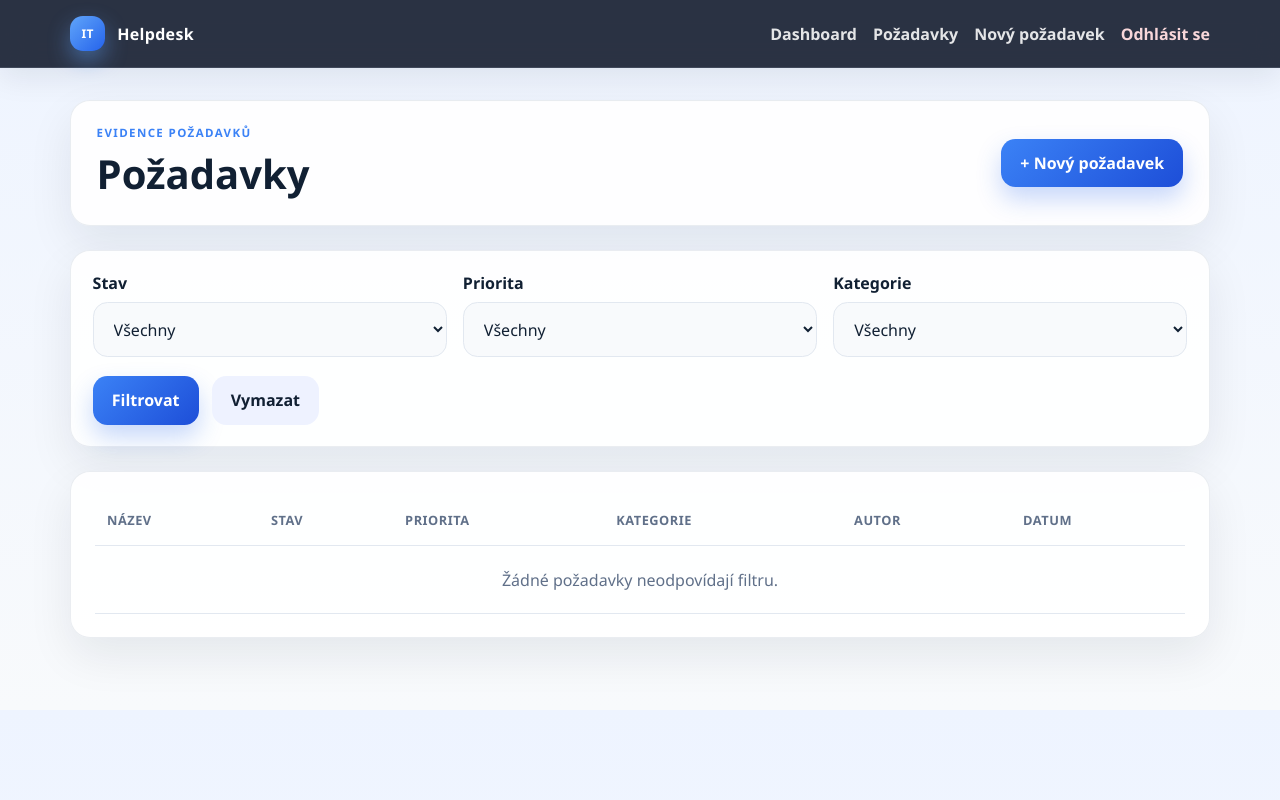
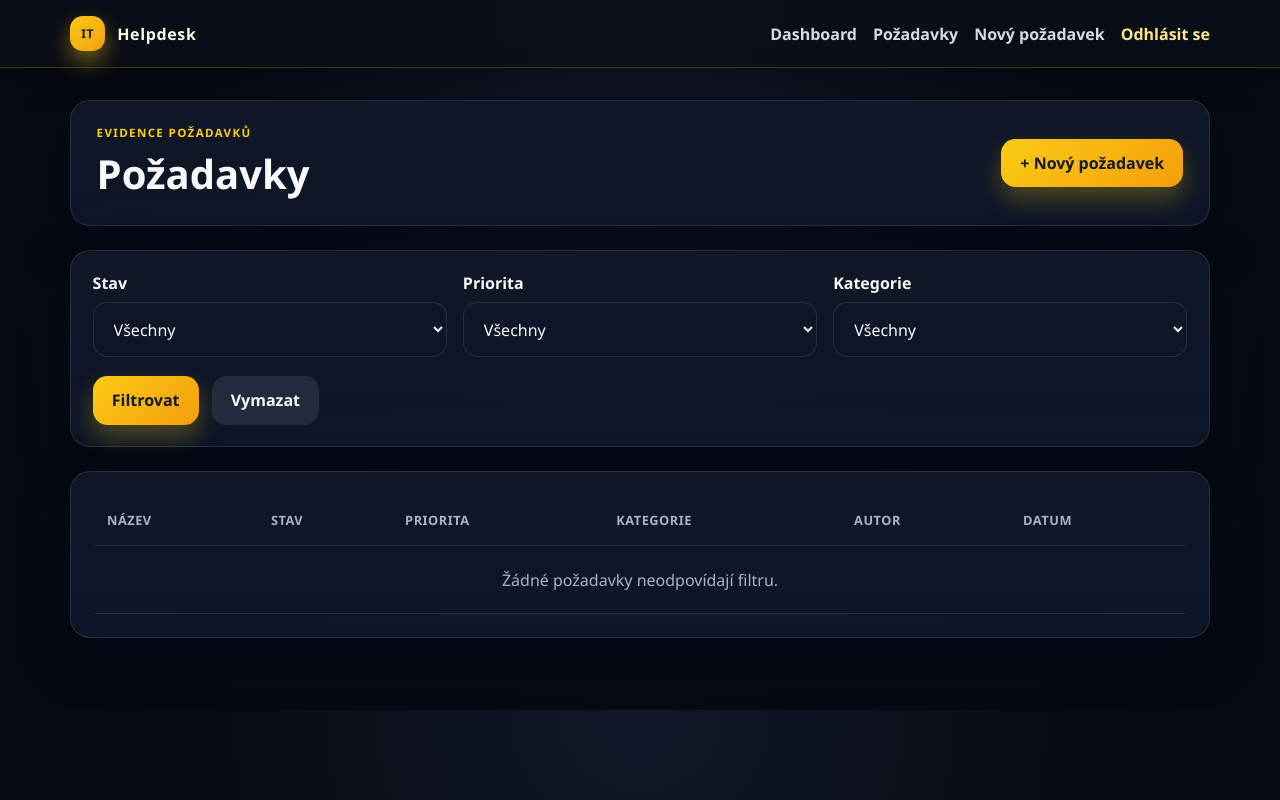
Before and after one commit to dsit2324/maturitni_projekt, a Django app: page /tickets/ in a window 1280 px wide. Run offline with Django 5.2, Linux system fonts and the light colour scheme; a user stored in the database is signed in; data comes from the database, SQL or seed files in the repository; data that the repository does not hold is empty.

Commit message:
Update helpdesk styles

```diff
--- a/static/css/styles.css
+++ b/static/css/styles.css
@@ -1,17 +1,18 @@
 :root {
-    --bg: #f4f7fb;
-    --panel: rgba(255, 255, 255, 0.9);
-    --panel-strong: #ffffff;
-    --ink: #112033;
-    --muted: #607089;
-    --line: #e2e8f0;
-    --primary: #3b82f6;
-    --primary-dark: #1d4ed8;
-    --primary-soft: #dbeafe;
-    --success: #10b981;
-    --warning: #f59e0b;
-    --danger: #ef4444;
-    --shadow: 0 18px 45px rgba(15, 23, 42, 0.08);
+    --bg: #070b14;
+    --bg-2: #0f172a;
+    --panel: rgba(15, 23, 42, 0.88);
+    --panel-strong: #111827;
+    --ink: #f8fafc;
+    --muted: #a5b4c9;
+    --line: rgba(148, 163, 184, 0.18);
+    --primary: #facc15;
+    --primary-dark: #f59e0b;
+    --primary-soft: rgba(250, 204, 21, 0.18);
+    --success: #34d399;
+    --warning: #fbbf24;
+    --danger: #f87171;
+    --shadow: 0 18px 45px rgba(2, 6, 23, 0.55);
     --radius: 20px;
 }
 
@@ -26,7 +27,7 @@ html {
 body {
     margin: 0;
     font-family: "Segoe UI", Tahoma, Geneva, Verdana, sans-serif;
-    background: linear-gradient(180deg, #eef4ff 0%, #f8fafc 100%);
+    background: radial-gradient(circle at top, #111827 0%, var(--bg) 45%, #050a12 100%);
     color: var(--ink);
 }
 
@@ -35,7 +36,7 @@ img {
 }
 
 a {
-    color: var(--primary-dark);
+    color: var(--primary);
     text-decoration: none;
 }
 
@@ -51,9 +52,9 @@ textarea {
     top: 0;
     z-index: 10;
     backdrop-filter: blur(14px);
-    background: rgba(15, 23, 42, 0.88);
-    border-bottom: 1px solid rgba(148, 163, 184, 0.2);
-    box-shadow: 0 10px 30px rgba(15, 23, 42, 0.08);
+    background: rgba(10, 14, 23, 0.8);
+    border-bottom: 1px solid rgba(250, 204, 21, 0.2);
+    box-shadow: 0 10px 30px rgba(0, 0, 0, 0.3);
 }
 
 .nav-inner {
@@ -70,9 +71,9 @@ textarea {
     display: flex;
     align-items: center;
     gap: 0.75rem;
-    color: #fff;
+    color: #fefce8;
     font-weight: 800;
-    letter-spacing: 0.02em;
+    letter-spacing: 0.04em;
 }
 
 .brand-mark {
@@ -82,8 +83,9 @@ textarea {
     width: 2.2rem;
     height: 2.2rem;
     border-radius: 0.8rem;
-    background: linear-gradient(135deg, #60a5fa, #2563eb);
-    box-shadow: 0 10px 22px rgba(96, 165, 250, 0.45);
+    background: linear-gradient(135deg, #facc15, #f59e0b);
+    color: #111827;
+    box-shadow: 0 10px 22px rgba(250, 204, 21, 0.45);
     font-size: 0.75rem;
 }
 
@@ -95,17 +97,18 @@ textarea {
 }
 
 .nav-links a {
-    color: rgba(255, 255, 255, 0.88);
-    font-weight: 600;
-    transition: opacity 0.2s ease;
+    color: rgba(255, 255, 255, 0.85);
+    font-weight: 700;
+    transition: color 0.2s ease, opacity 0.2s ease;
 }
 
 .nav-links a:hover {
     opacity: 0.8;
+    color: var(--primary);
 }
 
 .nav-logout {
-    color: #f8d7da !important;
+    color: #fde68a !important;
 }
 
 .container {
@@ -119,8 +122,8 @@ textarea {
 .auth-card,
 .mini-panel,
 .stat-card {
-    background: rgba(255, 255, 255, 0.9);
-    border: 1px solid rgba(148, 163, 184, 0.2);
+    background: linear-gradient(180deg, rgba(17, 24, 39, 0.96), rgba(15, 23, 42, 0.9));
+    border: 1px solid var(--line);
     box-shadow: var(--shadow);
 }
 
@@ -331,7 +336,7 @@ textarea {
     padding: 0.9rem 1rem;
     border: 1px solid var(--line);
     border-radius: 0.9rem;
-    background: #f8fafc;
+    background: rgba(15, 23, 42, 0.85);
     color: var(--ink);
     transition: border-color 0.2s ease, box-shadow 0.2s ease, background 0.2s ease;
 }
@@ -359,16 +364,17 @@ textarea {
     border: none;
     border-radius: 0.9rem;
     background: linear-gradient(135deg, var(--primary), var(--primary-dark));
-    color: white;
-    font-weight: 700;
+    color: #111827;
+    font-weight: 800;
     cursor: pointer;
-    box-shadow: 0 12px 24px rgba(37, 99, 235, 0.25);
-    transition: transform 0.2s ease, box-shadow 0.2s ease;
+    box-shadow: 0 12px 24px rgba(250, 204, 21, 0.28);
+    transition: transform 0.2s ease, box-shadow 0.2s ease, filter 0.2s ease;
 }
 
 .btn:hover {
     transform: translateY(-1px);
-    box-shadow: 0 14px 28px rgba(37, 99, 235, 0.3);
+    box-shadow: 0 16px 30px rgba(250, 204, 21, 0.38);
+    filter: brightness(1.04);
 }
 
 .btn-block {
@@ -376,7 +382,7 @@ textarea {
 }
 
 .btn-secondary {
-    background: #eef2ff;
+    background: rgba(148, 163, 184, 0.15);
     color: var(--ink);
     box-shadow: none;
 }
```
Also changed, not shown: other parts of static/css/styles.css (+36 -34 lines).
